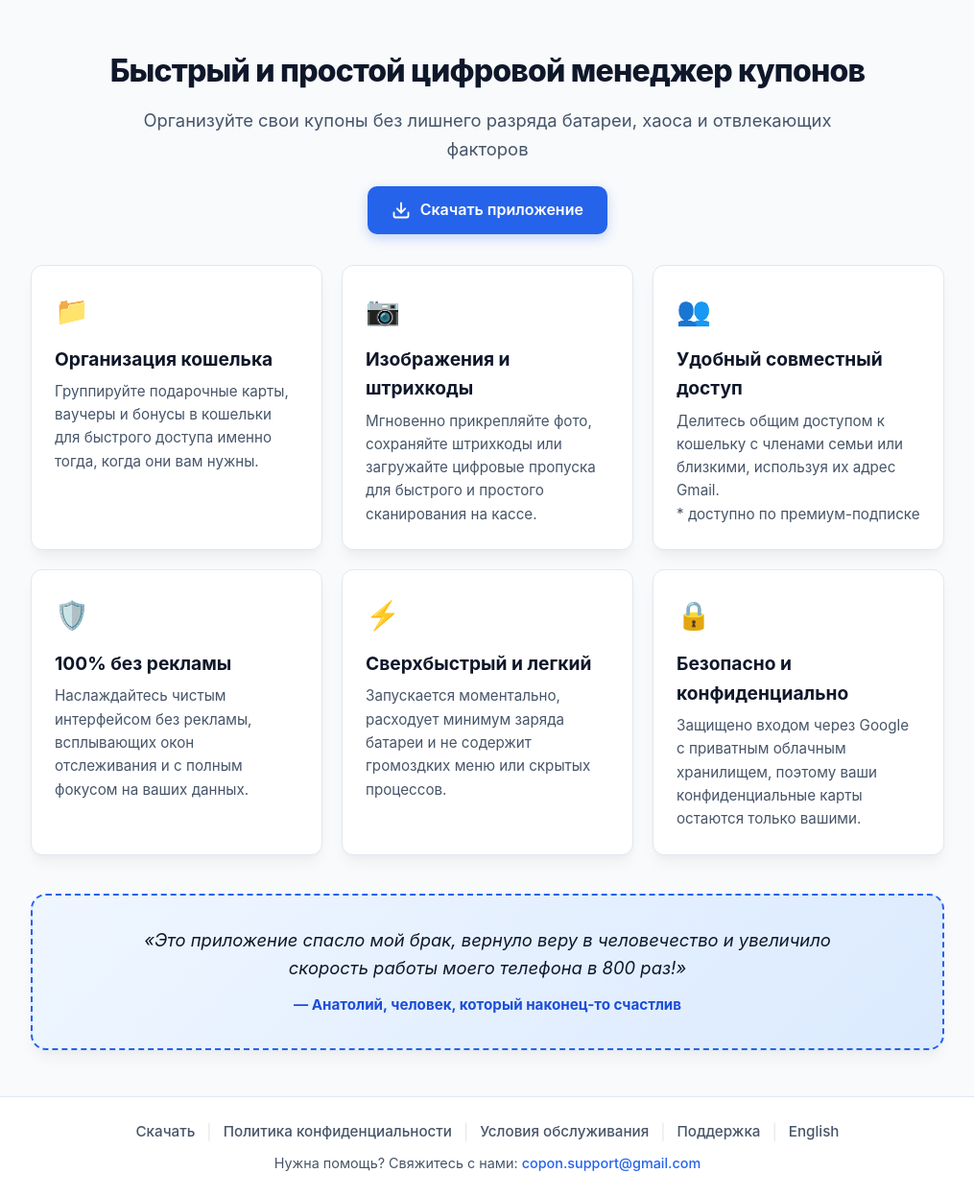
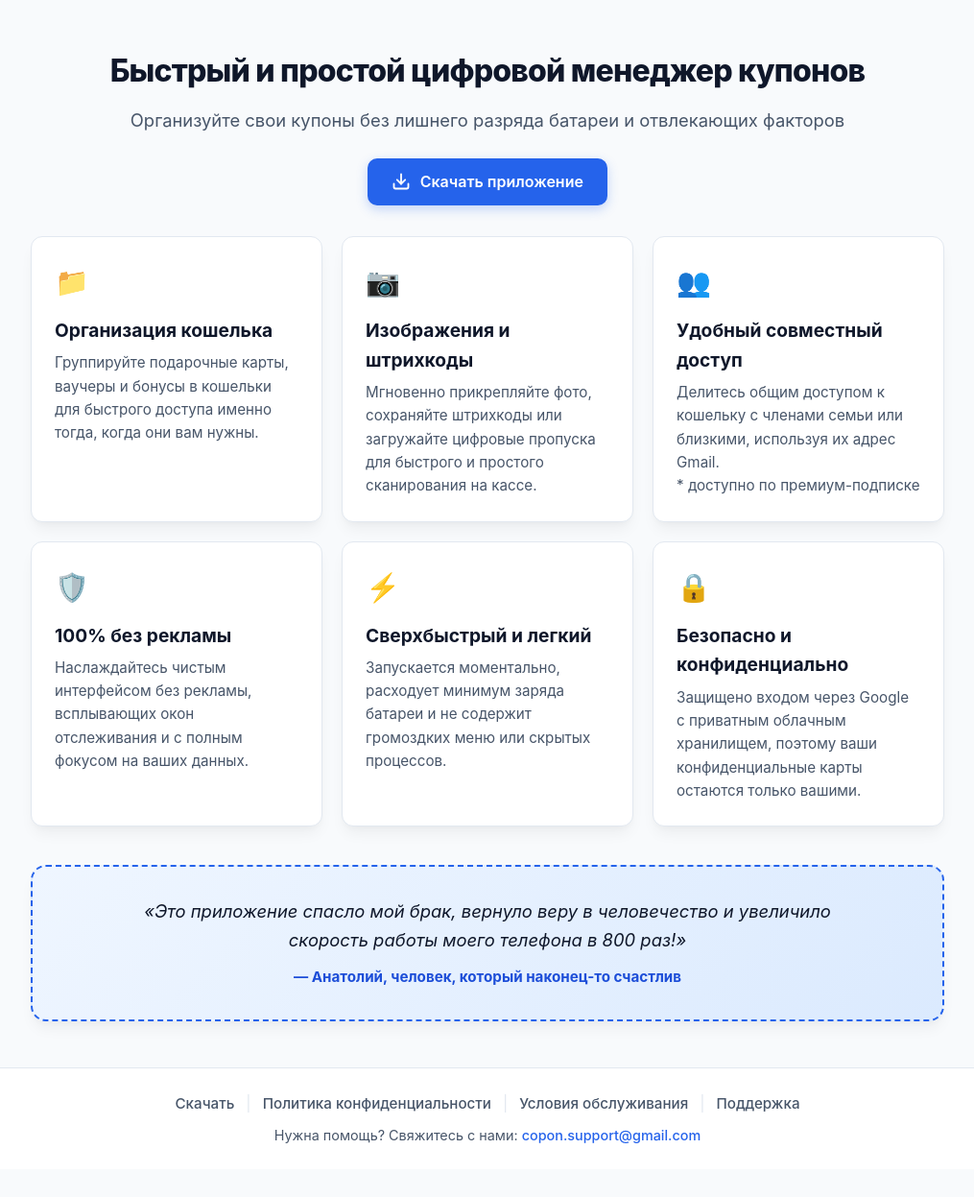
Before and after one commit to aptem-k/aptem-k.github.io, a plain HTML site: page copon/ru/index.html in a window 1280 px wide. Shown: the whole page at 96% size, without its empty margins (132-1147 px from the left). After the commit the page ends 1218 px from the top, so only its background shows below. Drawn offline with Linux system fonts and the light colour scheme.

Commit message:
Update index.html to simplify text and remove link
Removed redundant phrase from the description paragraph and deleted the English link.

```diff
--- a/copon/ru/index.html
+++ b/copon/ru/index.html
@@ -12,7 +12,7 @@
   <header>
     <div class="container">
       <h1>Быстрый и простой цифровой менеджер купонов</h1>
-      <p>Организуйте свои купоны без лишнего разряда батареи, хаоса и отвлекающих факторов</p>
+      <p>Организуйте свои купоны без лишнего разряда батареи и отвлекающих факторов</p>
       <div class="cta-group">
         <a
           href="https://drive.google.com/file/d/1eJ1F8o2MsTFLHyZDaXJQfuESw6PdY8J6/view?usp=drive_link"
@@ -95,8 +95,6 @@
         <a href="../terms.html">Условия обслуживания</a>
         <span aria-hidden="true">|</span>
         <a href="mailto:copon.support@gmail.com">Поддержка</a>
-        <span aria-hidden="true">|</span>
-        <a href="../">English</a>
       </nav>
       <p class="support-line">
         Нужна помощь? Свяжитесь с нами: <a href="mailto:copon.support@gmail.com">copon.support@gmail.com</a>
```
